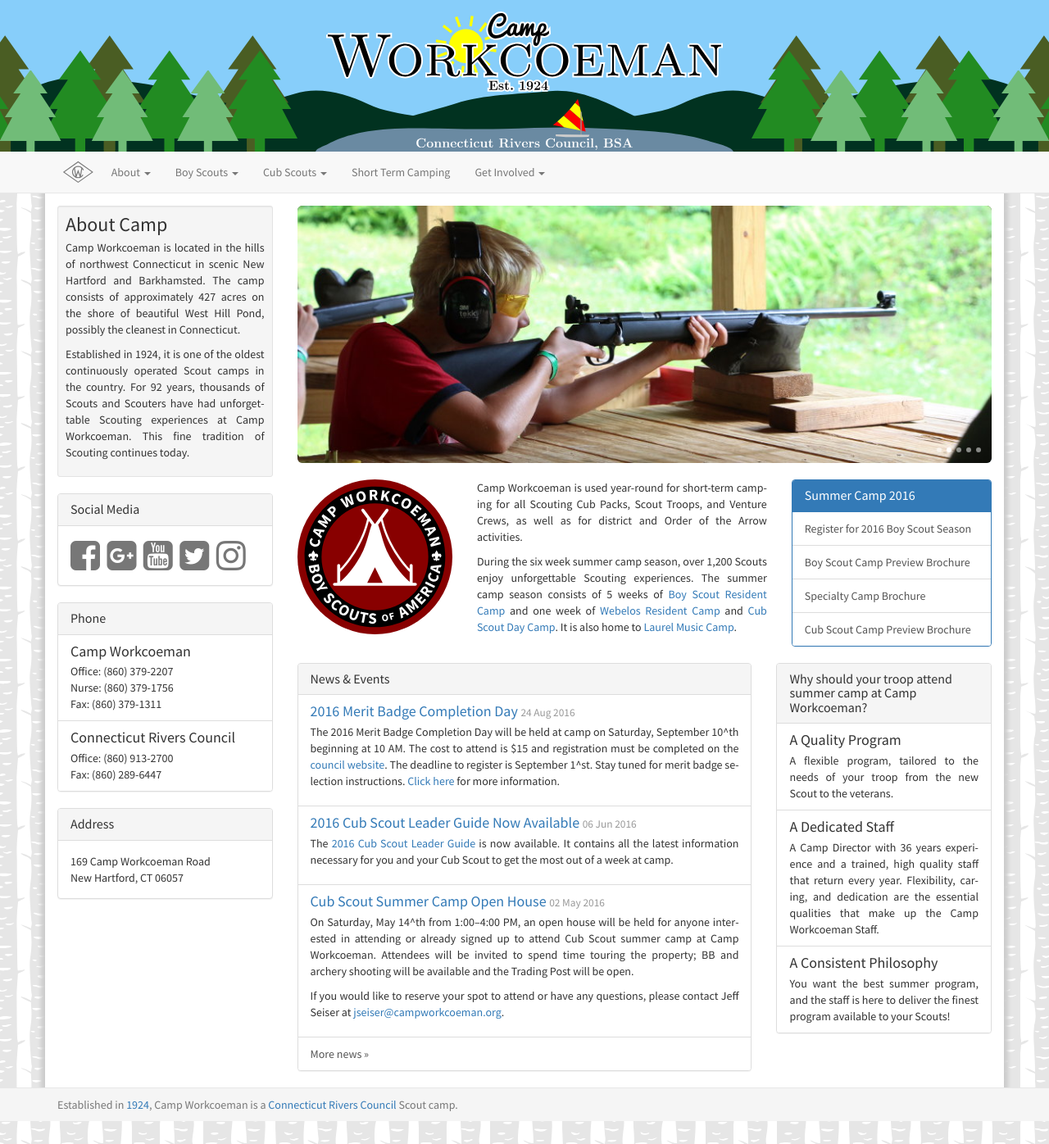
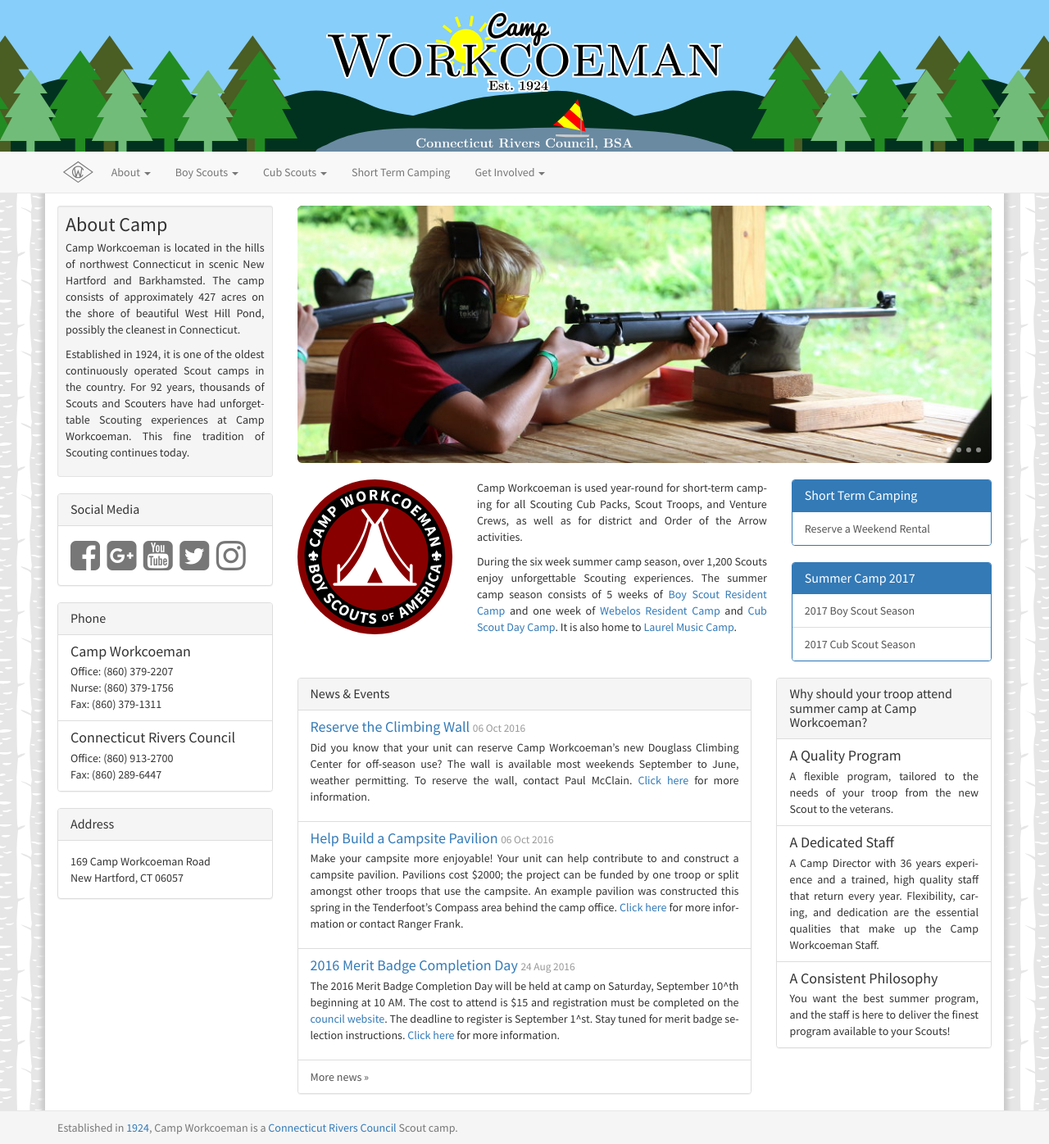
Before and after one commit to campworkcoeman/campworkcoeman.org, a Jekyll site: the page built from index.html, in a window 1280 px wide. Shown: the whole page at 82% size. Built offline with Jekyll 4.4.1, drawn with Linux system fonts in a browser that asks for light colours; nearby versions of some CDN libraries; Markdown is read by kramdown in place of the engine named in the settings.

Commit message:
Updates for 2017.

```diff
--- /dev/null
+++ b/about/news/_posts/2016-10-06-campsite-pavilion.md
@@ -0,0 +1,7 @@
+---
+published: true
+layout: news-item
+title: Help Build a Campsite Pavilion
+---
+
+Make your campsite more enjoyable! Your unit can help contribute to and construct a campsite pavilion. Pavilions cost $2000; the project can be funded by one troop or split amongst other troops that use the campsite. An example pavilion was constructed this spring in the Tenderfoot's Compass area behind the camp office. [Click here]({{ site.url }}/pdf/2017/campsite-pavilion.pdf) for more information or contact Ranger Frank.
--- /dev/null
+++ b/about/news/_posts/2016-10-06-climbing-wall-rental.md
@@ -0,0 +1,7 @@
+---
+published: true
+layout: news-item
+title: Reserve the Climbing Wall
+---
+
+Did you know that your unit can reserve Camp Workcoeman's new Douglass Climbing Center for off-season use? The wall is available most weekends September to June, weather permitting. To reserve the wall, contact Paul McClain. [Click here]({{ site.url }}/pdf/2017/climbing-flier.pdf) for more information.
--- a/index.html
+++ b/index.html
@@ -40,20 +40,24 @@
         <div class="col-lg-5">
           <div class="panel panel-primary">
             <div class="panel-heading">
-              <h3 class="panel-title">Summer Camp 2016</h3>
+              <h3 class="panel-title">Short Term Camping</h3>
             </div>
             <div class="list-group">
-              <a href="{{ site.url }}/boy-scouts/register/" class="list-group-item">
-                Register for 2016 Boy Scout Season
+              <a href="{{ site.url }}/short-term-camping/" class="list-group-item">
+                Reserve a Weekend Rental
               </a>
-              <a href="{{ site.url }}/pdf/2016/boy-scout-camp-preview.pdf" class="list-group-item">
-                Boy Scout Camp Preview Brochure
+            </div>
+          </div>
+          <div class="panel panel-primary">
+            <div class="panel-heading">
+              <h3 class="panel-title">Summer Camp 2017</h3>
+            </div>
+            <div class="list-group">
+              <a href="{{ site.url }}/2017/" class="list-group-item">
+                2017 Boy Scout Season
               </a>
-              <a href="{{ site.url }}/pdf/2016/2016-Specialty-Camp.pdf" class="list-group-item">
-                Specialty Camp Brochure
-              </a>
-              <a href="{{ site.url }}/pdf/2016/cub-scout-camp-preview.pdf" class="list-group-item">
-                Cub Scout Camp Preview Brochure
+              <a href="{{ site.url }}/cubcamp2017/" class="list-group-item">
+                2017 Cub Scout Season
               </a>
             </div>
           </div>
```
Also changed, not shown: short-term-camping/index.md (+1 -0 lines), summer-camp/fees.md (+13 -13 lines), 2 other files.
